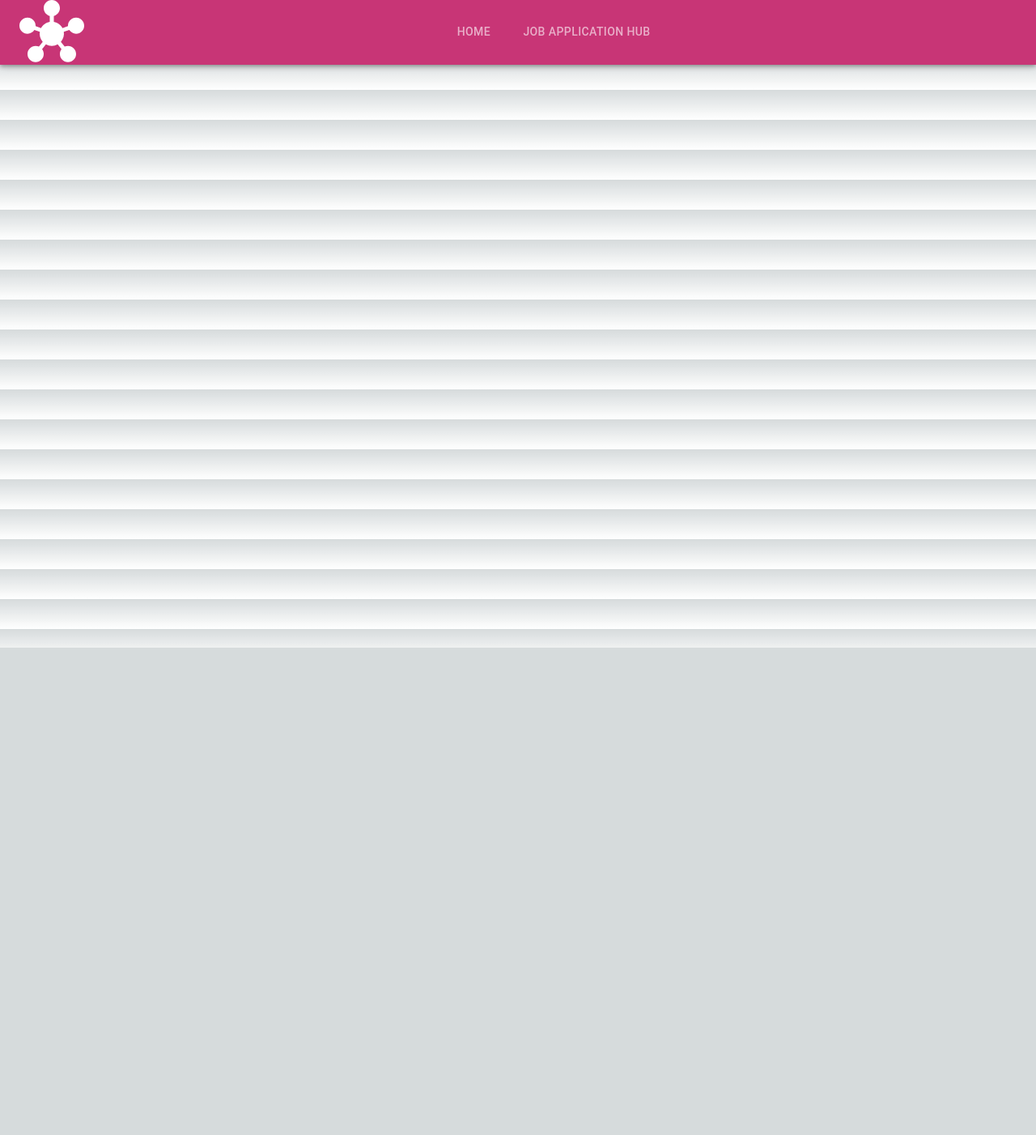
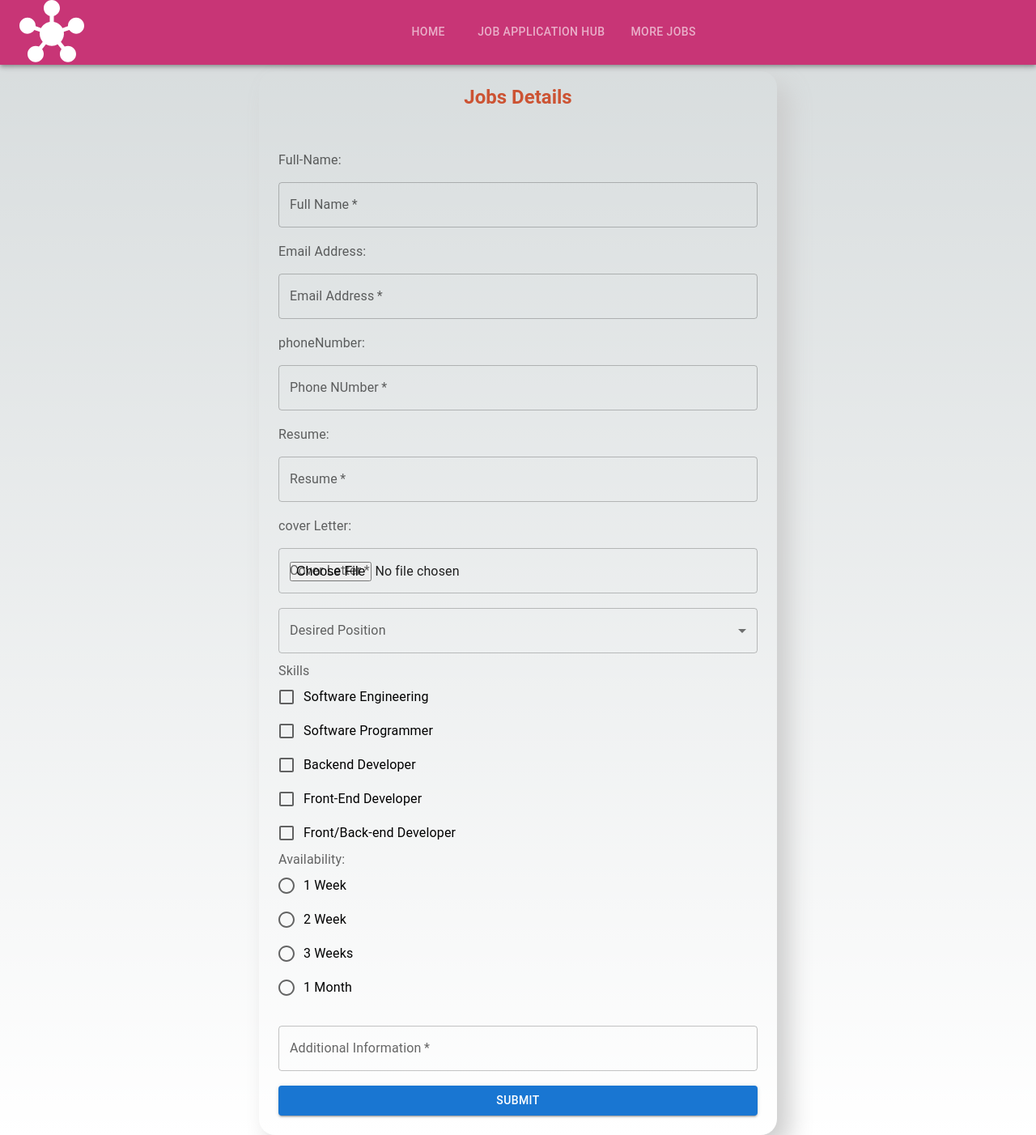
Before and after one commit to JoeGakumo212/JopApplication-App-React, a Next.js app in the folder job-hub-app/: page /jobsAvailable/moreJobs in a window 1280 px wide. Shown: the whole page at 81% size. Before the commit the page ends 800 px from the top, so only its background shows below. Built offline with nearby package versions, Linux system fonts and the light colour scheme.

Commit message:
added form for data submition

```diff
--- /dev/null
+++ b/job-hub-app/componets/MoreJobs.js
@@ -0,0 +1,12 @@
+import React from 'react';
+import Form from './form';
+
+const moreJobs = () => {
+    return (
+        <div>
+            <Form />
+        </div>
+    );
+};
+
+export default moreJobs
--- /dev/null
+++ b/job-hub-app/componets/form.js
@@ -0,0 +1,130 @@
+import { FormLabel, Radio, Button,MenuItem, TextField, Typography,FormControl,FormControlLabel,RadioGroup,Checkbox } from '@mui/material';
+import { Box } from '@mui/system';
+import React, { useState } from 'react'
+
+
+const labelSx ={ marginTop:"10px"}
+const form = (data, onSubmit) => {
+
+    const [Inputs, setInputs] = useState(
+        data ? {
+            name: data.name,
+            email: data.email,
+            phoneNumber: data.phoneNumber,
+            resume: data.resume,
+            coverLetter: data.coverLetter,
+            desiredPosition: data.desiredPosition,
+            skills: data.skills,
+            availability: data.availability,
+            additionalInformation:data.additionalInformation,
+        } : {
+                name: '',
+            emai:"",
+                additionalInformation: "",
+
+        }
+    );
+    return <form
+        style={{
+            width: "50%", height: "30%", margin: "auto", boxShadow:"15px 15px 30px #ccc", borderRadius:"20px"
+        }}>
+        <Typography color={"#cc5333"} fontWeight="bold" variant="h5" mt={1} padding={2} textAlign="center">{data ? "Jobs Details" : "Apply More Job Here"}</Typography>
+        <Box padding={3} display="flex" flexDirection="column">
+            <FormLabel sx={labelSx} >Full-Name:</FormLabel>
+            <TextField
+                  required
+                  fullWidth
+                  id="Full Name"
+                  label="Full Name"
+                  name="name"
+                autoComplete="Full Name"
+                margin="normal"
+                />
+            <FormLabel sx={labelSx} >Email Address:</FormLabel>
+            <TextField
+                  required
+                  fullWidth
+                  id="email"
+                  label="Email Address"
+                  name="email"
+                autoComplete="email"
+                margin="normal"
+                />
+            <FormLabel sx={labelSx} >phoneNumber:</FormLabel>
+            <TextField
+                  required
+                  fullWidth
+                  id="Phone NUmber"
+                  label="Phone NUmber"
+                name="phoneNumber"
+                margin="normal"
+                />
+            <FormLabel sx={labelSx} >Resume:</FormLabel>
+            <TextField
+             required
+             fullWidth
+             id="Resume"
+             label="Resume"
+                name="resume"
+                margin="normal"/>
+            <FormControl margin='20px'>
+            <FormLabel  sx={labelSx} >cover Letter:</FormLabel>
+            <TextField
+                  required
+                  fullWidth
+                  id="upload"
+                  label="Cover Letter"
+                  name="coverLetter"
+                    autoComplete="Upload File"
+                    type="file"
+                    margin="normal"
+                />
+            </FormControl>
+            <FormControl sx={labelSx} >
+                <TextField label="Desired Position" name="desiredPosition" select>
+                    <MenuItem value="Assistance IT personel">Assistance IT personel</MenuItem>
+                    <MenuItem value="Technical Assistance">Technical Assistance</MenuItem>
+                    <MenuItem value="Senior Software Developer ">Senior Software Developer </MenuItem>
+                    <MenuItem value="Junior Software Developer">Junior Software Developer</MenuItem>
+                </TextField>
+            </FormControl>
+
+            <FormControl sx={labelSx} >
+                <FormLabel id="Skills" name="skills">Skills</FormLabel >
+                <FormControlLabel label='Software Engineering ' control={<Checkbox />} />
+                <FormControlLabel label='Software Programmer ' control={<Checkbox />} />
+                <FormControlLabel label='Backend Developer ' control={<Checkbox />} />
+                <FormControlLabel label='Front-End Developer ' control={<Checkbox />} />
+                <FormControlLabel label='Front/Back-end Developer ' control={<Checkbox />} />
+            </FormControl>
+            <FormControl>
+                <FormLabel id="skills-experience" name="availability">Availability:</FormLabel>
+                <RadioGroup name="skills-experience-group" arial-labelledby='skills-experince-group-label'>
+                    <FormControlLabel control={<Radio />} label='1 Week' value='1 Week' />
+                    <FormControlLabel control={<Radio />} label='2 Week' value='2 Weeks' />
+                    <FormControlLabel control={<Radio />} label='3 Weeks' value='3 Weeks' />
+                    <FormControlLabel control={<Radio />} label ='1 Month' value='1 Month'/>
+                </RadioGroup>
+            </FormControl>
+            <FormControl   sx={labelSx} >
+            <TextField
+                  required
+                  fullWidth
+                  id="info"
+                  label="Additional Information"
+                  name="additionalInformation"
+                    autoComplete="info"
+                    margin="normal"
+                />
+            </FormControl>
+
+            <Button  sx={labelSx} variant='contained'>Submit</Button>
+
+
+
+        </Box>
+
+    </form>;
+};
+
+export default form
--- a/job-hub-app/componets/header.js
+++ b/job-hub-app/componets/header.js
@@ -17,11 +17,13 @@ const Header = () => {
             router.push("/")
         } else if (val == 1) {
             router.push("/jobsAvailable")
+        } else if (val === 2) {
+            router.push("/jobsAvailable/moreJobs")
         }
     };
 
     return (
-        <AppBar sx={{bgcolor:"#c83576"}}>
+        <AppBar position="sticky" sx={{bgcolor:"#c83576"}}>
             <Toolbar>
                 <HubIcon sx={{ color: 'inherit', fontSize: '5rem' }} />
 
@@ -30,6 +32,7 @@ const Header = () => {
                     <Tabs onChange={handleChange} value={value} textColor="inherit">
                         <Tab label="Home" />
                         <Tab label="Job Application Hub" />
+                        <Tab label="More Jobs" />
                     </Tabs>
                 </Box>
         </Toolbar>
--- a/job-hub-app/pages/jobsAvailable/index.js
+++ b/job-hub-app/pages/jobsAvailable/index.js
@@ -1,4 +1,6 @@
 function JobAvilableHome() {
-    return <h1>Job Application</h1>;
+    return (
+        <h1 sx={{marginTop:'5rem'}}>Job Application</h1>
+    )
 }
 export default JobAvilableHome;
--- /dev/null
+++ b/job-hub-app/pages/jobsAvailable/moreJobs.js
@@ -0,0 +1,7 @@
+
+import MoreJobs from "../../componets/MoreJobs";
+function Addjob() {
+    return <MoreJobs />
+}
+
+export default Addjob;
```
Also changed, not shown: job-hub-app/pages/index.js (+29 -1 lines).
